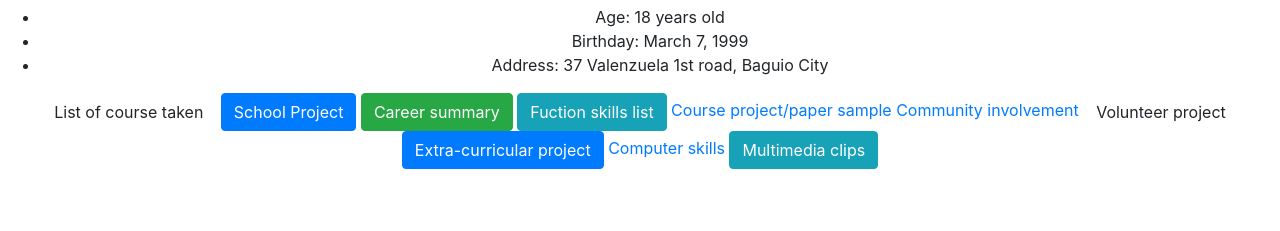
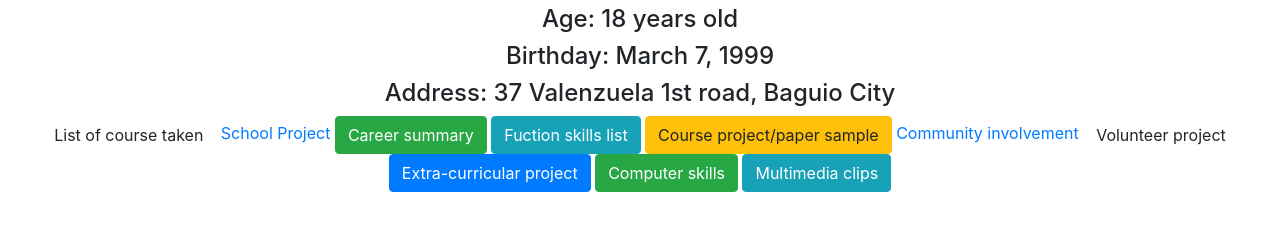
Before and after one commit to YmieAlibaya/Ymie-Dj.github.io, a plain HTML site: page index.html in a window 1280 px wide. Shown: the part 341-572 px from the top of the page. Drawn offline with nearby package versions, Linux system fonts and the light colour scheme.

Commit message:
Update index.html

```diff
--- a/index.html
+++ b/index.html
@@ -30,22 +30,22 @@
   <h1> Ymie Djhorjie Luz D. Alibaya</h1>
   <h2> cutemeymie@gmail.com</h2>
 
-    <ul>
-      <li>Age: 18 years old</li>
-      <li>Birthday: March 7, 1999</li>
-      <li>Address: 37 Valenzuela 1st road, Baguio City</li>
-    </ul>
+
+      <h4>Age: 18 years old</h4>
+      <h4>Birthday: March 7, 1999</h4>
+      <h4>Address: 37 Valenzuela 1st road, Baguio City</h4>
+
 
 <a href="List of course taken.html" class="btn btn-default">List of course taken</a>
-<a href="http://Ymie-Dj.github.oi/Community involvement.html" class="btn btn-primary">School Project</a>
-<a href="http:///C:/Users/ITE32i-42/Desktop/yime3/career%20summary" class="btn btn-success">Career summary</a>
-<a href="http:///C:/Users/ITE32i-42/Desktop/yime3/Fuction%20skills" class="btn btn-info">Fuction skills list</a>
-<a href="http://Ymie-Dj.github.oi/Course project paper sample1.html">Course project/paper sample</a>
-<a href="http://Ymie-Dj.github.oi/Community involvement">Community involvement</a>
-<a href="http:///C:/Users/ITE32i-42/Desktop/yime3/Volunteer%20project" class="btn btn-default">Volunteer project</a>
-<a href="http:///C:/Users/ITE32i-42/Desktop/yime3/Extra-curricular%20project" class="btn btn-primary">Extra-curricular project</a>
-<a href="http://Ymie-Dj.github.oi/Computer skills1.html">Computer skills</a>
-<a href="http:///C:/Users/ITE32i-42/Desktop/yime3/Multimedia%20clips" class="btn btn-info">Multimedia clips</a>
+<a href="School project1.html">School Project</a>
+<a href="career summary1.html" class="btn btn-success">Career summary</a>
+<a href="Fuction skills1.html" class="btn btn-info">Fuction skills list</a>
+<a href="Course project paper sample1.html" class="btn btn-warning">Course project/paper sample</a>
+<a href="Community involvement1.html">Community involvement</a>
+<a href="Volunteer project1.html" class="btn btn-default">Volunteer project</a>
+<a href="Extra-curricular project1.html" class="btn btn-primary">Extra-curricular project</a>
+<a href="Computer skills1.html" class="btn btn-success">Computer skills</a>
+<a href="Multimedia clips1.html" class="btn btn-info">Multimedia clips</a>
 
   </Body>
 </html>
```
